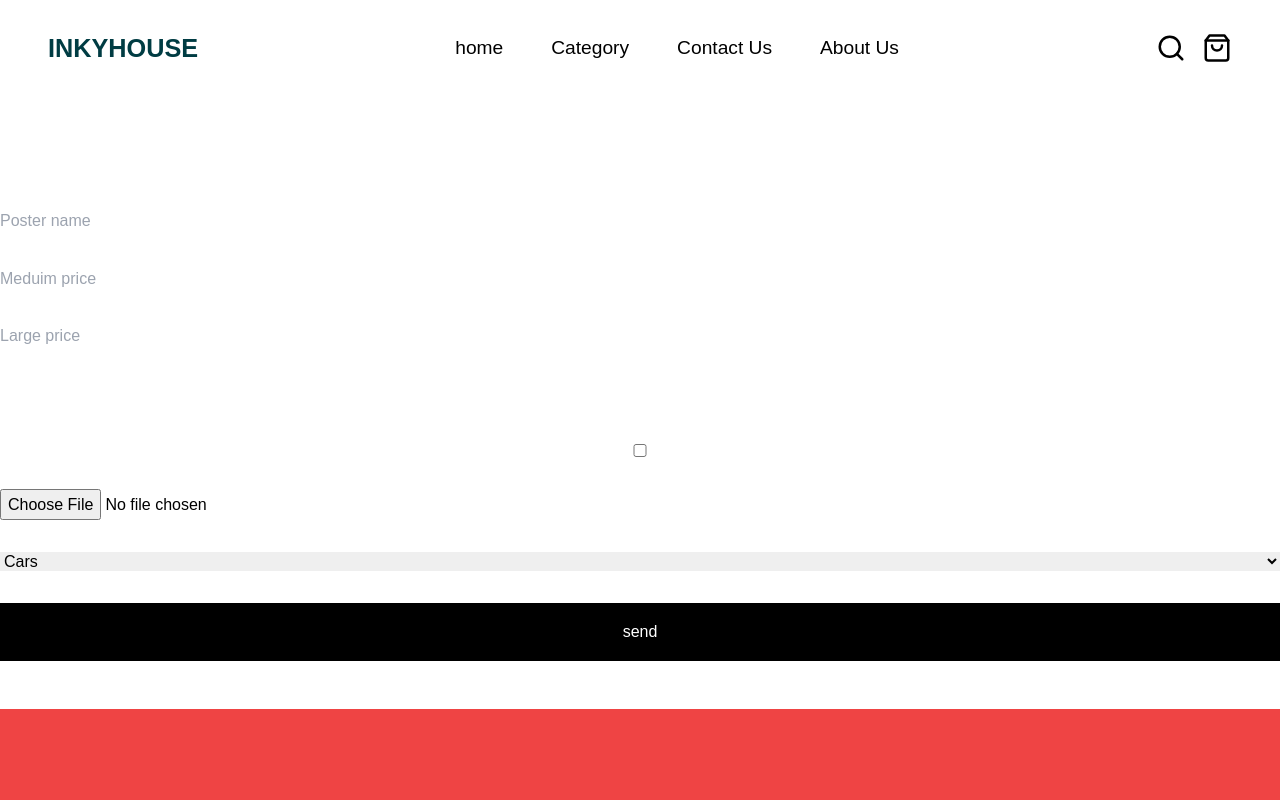
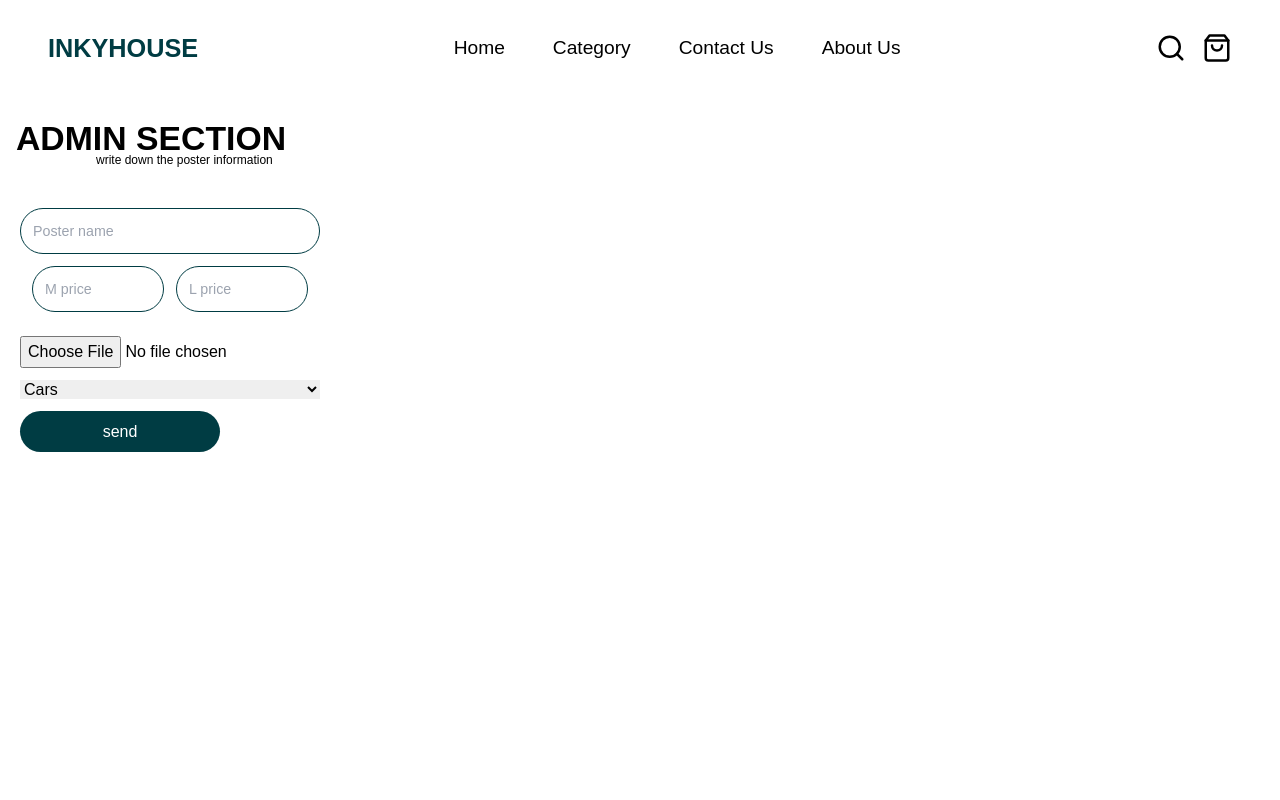
Before and after one commit to dklabdo/inkyinky, a React (Vite) app: page /admin in a window 1280 px wide. Shown: the top 800 px of the page. Built offline with nearby package versions, Linux system fonts and the light colour scheme; no server answers; the database is empty.

Commit message:
order done need just personal info in checkout

```diff
--- a/src/App.jsx
+++ b/src/App.jsx
@@ -20,6 +20,7 @@ function App() {
 
 
       <Routes>
+
         <Route path='/checkout' element={<Checkout/>} />
         <Route path='/home' element={<Home/>} />
         <Route path='/' element={<Home/>} />
--- a/src/AppProvider.jsx
+++ b/src/AppProvider.jsx
@@ -36,8 +36,10 @@ function AppProvider({children}) {
 
     const [orderInfo,setorderInfo] = useState(null)
     const [currentId,setcurrentId] = useState(null)
+    const [checkoutInfo,setcheckoutInfo] = useState(null);
+
   return (
-    <AppContext.Provider value={{currentId,setcurrentId,posterData,orderInfo,setorderInfo,ControlSideBar,openSideBar}}>
+    <AppContext.Provider value={{checkoutInfo,setcheckoutInfo ,currentId,setcurrentId,posterData,orderInfo,setorderInfo,ControlSideBar,openSideBar}}>
         {children}
     </AppContext.Provider>
   )
--- a/src/Components/AboutUs.jsx
+++ b/src/Components/AboutUs.jsx
@@ -3,7 +3,7 @@ import poster3d from "../assets/poster3d.png"
 import tata from "../assets/tata.png"
 function AboutUs() {
   return (
-    <div className="flex items-center flex-col py-32  ">
+    <div id='AboutUs' className="flex items-center flex-col py-32  ">
       <h2 className="font-bold text-xl py-5 ">ABOUT US</h2>
       <div className="  items-center ">
         <div className=" lg:flex flex-row md:py-32  ">
@@ -40,9 +40,9 @@ function AboutUs() {
               artist.
             </p>
           </div>
-          <div className=" lg:w-fit xl:w-1/4 ">
+          <div className=" w-full md:w-fit xl:w-fit 2xl:w-1/4 ">
             <img
-              className=" md:px-64 lg:px-0 md:scale-110 lg:scale-125"
+              className=" scale-75    w-full  lg:px-0 md:scale-110 lg:scale-125"
               src={tata}
             />
           </div>
--- a/src/Components/Hero.jsx
+++ b/src/Components/Hero.jsx
@@ -3,8 +3,8 @@ import img from '../assets/test.png'
 import { Link } from 'react-router-dom'
 function Hero() {
   return (
-    <div className='w-full '>
-        <div className="w-full  h-[600px] block relative text-center mx-auto ">
+    <div className='w-full  '>
+        <div className="w-full   h-[600px] block relative text-center mx-auto ">
         <img className="w-full h-full  brightness-50" src={img} alt="ggg" />
         <h2 className="   absolute -translate-x-2/4 -translate-y-2/4 text-[white] font-medium text-[16px] left-2/4 top-[100px]">Poster Collection</h2>
         <p className="absolute -translate-x-2/4 -translate-y-2/4 text-[white] font-[400] text-[36px] left-2/4 xs2:text-[24px] top-[200px]">Transforming Walls, Inspiring Minds</p>
--- a/src/Components/Navbar.jsx
+++ b/src/Components/Navbar.jsx
@@ -8,7 +8,7 @@ export function Navbare() {
   const navigate = useNavigate();
   const { ControlSideBar } = useContext(AppContext);
   return (
-    <nav className="fixed bg-white  z-10 h-14 md:h-24">
+    <nav className="fixed  bg-white  z-10 h-14 md:h-24">
       <h1
         onClick={() => navigate("/home")}
         className="cursor-pointer font-bold text-lg text-main"
@@ -16,8 +16,8 @@ export function Navbare() {
         INKYHOUSE
       </h1>
       <div className="hidden md:flex middle gap-6  lg:gap-12">
-        <Link to="/home " className="link">
-          home
+        <Link to="/ " className="link">
+          Home
         </Link>
         <Link to="/Category" className="link">
           Category
@@ -25,11 +25,11 @@ export function Navbare() {
         <a href="#contact" className="link">
           Contact Us
         </a>
-        <Link to="/AboutUs" className="link">
+        <a href="#AboutUs" className="link">
           About Us
-        </Link>
+        </a>
       </div>
-      <div className="hidden md:flex  gap-4 ">
+      <div className="hidden md:flex   gap-4 ">
         <Search size={30} />
         <ShoppingBag size={30} />
       </div>
--- a/src/pages/Admin.jsx
+++ b/src/pages/Admin.jsx
@@ -54,44 +54,44 @@ function Admin() {
       console.error(err);
     }
   }
+
   return (
-    <div className="w-full h-[1000px] flex flex-col gap-12  relative top-52">
-      <form className="flex flex-col gap-8">
-        <input
+  <div className="md:flex flex-row relative top-3 py-28">
+      <div className=" md:w-1/2 md:h-[1000px] flex flex-col  ">
+    <h1 className="uppercase text-xl font-bold   pl-4">admin section </h1>
+    <p className=" text-xs pb-10 pl-24 ">write down the poster information</p>
+    <form className="uppercase flex flex-col gap-3 px-5 ">
+      <input className="border border-[#003C43] p-3 text-sm font-thin rounded-full bg-transparent w-1/2"
         onChange={(e) => handleChange(e.target)}
         name="name"
         type="text"
         placeholder="Poster name"
       />
-        <input
+      <div className="flex gap-3 w-1/2 px-3"><input className="border border-[#003C43] p-3 text-sm font-thin rounded-full bg-transparent w-1/2 "
         onChange={(e) => handleChange(e.target)}
         name="mPrice"
         type="number"
-          placeholder="Meduim price"
+        placeholder="M price"
       />
-        <input
+      <input className="border border-[#003C43] p-3 text-sm font-thin rounded-full bg-transparent w-1/2 "
         onChange={(e) => handleChange(e.target)}
         name="lPrice"
         type="number"
-          placeholder="Large price"
-        />
-        <label htmlFor="frame">With frame</label>
-        <input
-          onChange={(e) => handleChange(e.target)}
-          name="isFrame"
-          id="frame"
-          type="checkbox"
-          placeholder=""
-        />
+        placeholder="L price"
+      /></div>
+      <div className=" flex flex-row gap-3">
+       </div>
 
-        <input onChange={(e) => getImg(e)} type="file" />
-        <select name="category" onChange={(e) => handleChange(e.target)}>
+      <input className=" "
+       onChange={(e) => getImg(e)} type="file" />
+      <select className="w-1/2" name="category" onChange={(e) => handleChange(e.target)}>
         <option value="Cars">Cars</option>
         <option value="Artist">Artist</option>
+        <option value="Shows">Shows</option>
         <option value="Others">Others</option>
       </select>
       <button
-          className="bg-black text-white py-4"
+        className="bg-[#003C43] w-1/3 px-8 py-2  rounded-full text-white "
         onClick={(e) => {
           handleSubmit(e);
         }}
@@ -100,11 +100,14 @@ function Admin() {
         send{" "}
       </button>
     </form>
-      <div className="w-full bg-red-500 h-96 flex justify-center">
-        <img src={url} />
+
   </div>
-    </div>
+  <div className=" md:h-3 md:scale-90 ">
+      <img  src={url} />
+    </div></div>
   );
   }
 
+
+
 export default Admin;
--- a/src/pages/Checkout.jsx
+++ b/src/pages/Checkout.jsx
@@ -6,7 +6,7 @@ import img3 from "../assets/img3.png";
 import { useState } from "react";
 
 function Checkout() {
-  const { orderInfo } = useContext(AppContext);
+  const {checkoutInfo, orderInfo } = useContext(AppContext);
 
   return (
     <div className=" lg:divide-x-2 lg:divide-x-reverse   divide-black/30 flex-col-reverse gap-12  relative top-24  my-32 flex items-center     lg:flex-row-reverse  ">
@@ -83,18 +83,7 @@ function Checkout() {
             </div>
 
             <div className="fn flex flex-col space-y-2">
-              <label className="text-gray-600 pl-1 text-sm" htmlFor="nb">
-                Select
-              </label>
-              <input
-                className="border border-[#003C43] p-3 text-sm font-thin rounded-full bg-transparent "
-                type="text"
-                id="nb"
-                //value={user.Selectdeliveryconpany}
-                placeholder="yalidi"
-                required
-                //onChange={data}
-              />
+
             </div>
           </form>
         </div>
@@ -104,19 +93,19 @@ function Checkout() {
         <div className="mb-12 text-lg pl-2">Receape details:</div>
         <section className=" ">
           {" "}
-          <img src={img2} className="w-52" />
+          <img src={checkoutInfo.img} className="w-52" />
         </section>
         <div className="px-4 flex flex-col gap-2">
           <p>
             {" "}
-            <span>Title: </span> <span>{orderInfo.PosterName}</span>{" "}
+            <span>Title: </span> <span>{checkoutInfo.PosterName}</span>{" "}
           </p>
           <p>
-            <span>SIZE:</span> <span>{orderInfo.Size}</span>{" "}
+            <span>SIZE:</span> <span>{checkoutInfo.Size}</span>{" "}
           </p>
           <p>
             <span>FRAME:</span>{" "}
-            <span>{orderInfo.withFrame ? "With frame" : "Without frame"}</span>{" "}
+            <span>{checkoutInfo.withFrame ? 'with frame' : 'without frame'}</span>{" "}
           </p>
         </div>
 
@@ -125,7 +114,7 @@ function Checkout() {
             Confirm Order
           </button>
           <div className="w-fit text-md font-semibold ">
-            price: {orderInfo.Price}{" "}
+            price: {checkoutInfo.Price}{" "}
           </div>
         </div>
       </div>
--- a/src/pages/Home.jsx
+++ b/src/pages/Home.jsx
@@ -11,7 +11,7 @@ export default function Home() {
   const {posterData} = useContext(AppContext);
 
   return (
-    <div className="relative top-32 ">
+    <div className="relative top-24 ">
       <Hero/>
       <div className="flex xs2:inline-flex xs2:overflow-x-auto   gap-2 xs2:flex-nowrap flex-wrap  px-4 md:px-12  h-fit lg:px-32">
 
@@ -21,6 +21,7 @@ export default function Home() {
             img={data.img}
             name={data.name}
             price={data.mPrice}
+            product={data}
           />
         ))}
       </div>
--- a/src/pages/Order.jsx
+++ b/src/pages/Order.jsx
@@ -1,4 +1,4 @@
-import React, { useState } from "react";
+import React, { useEffect, useState } from "react";
 import { AppContext } from "../AppProvider";
 import { useContext } from "react";
 import { useNavigate } from "react-router-dom";
@@ -7,42 +7,83 @@ import img2 from "../assets/img2.png";
 import img3 from "../assets/img3.png";
 export default function Order() {
   const navigate = useNavigate();
-  const { setorderInfo } = useContext(AppContext);
-  const [frame, setFrame] = useState(false);
+  const {setcheckoutInfo, orderInfo } = useContext(AppContext);
+  const { name, img, mPrice, lPrice } = orderInfo;
+  const [frame, setFrame] = useState(true);
   const [size, setSize] = useState("M");
-  function HandleBuy() {
-    setorderInfo({
-      Price: size == "M" ? 2200 : 3500,
-      PosterName: "Fight club",
-      Size: size,
-      withFrame: frame,
-    });
+  function handleBuy() {
+
+
+    setcheckoutInfo(paymentInfo);
+
     navigate("/checkout");
   }
+  const [paymentInfo, setpaymentInfo] = useState({
+    Price: mPrice,
+    PosterName: name,
+    Size: size,
+    withFrame: frame,
+    img: img,
+  });
+  useEffect(() => {
+
+    if(size == 'M'){
+      if(frame){
+        setpaymentInfo(
+          {...paymentInfo, Price : mPrice ,Size : size , withFrame : frame }
+        )
+      }
+      else{
+        setpaymentInfo(
+          {...paymentInfo, Price : mPrice - 1000 , Size : size , withFrame : frame }
+        )
+
+      }
+    }
+    else{
+      if(frame){
+        setpaymentInfo(
+          {...paymentInfo, Price : lPrice ,Size : size , withFrame : frame  }
+        )
+      }
+      else{
+        setpaymentInfo(
+          {...paymentInfo, Price : lPrice - 1000 , Size : size , withFrame : frame }
+        )
+
+      }
+
+    }
+    console.log(paymentInfo);
+  } , [frame,size])
+
+
+
+
   return (
     <div className="    items-center  my-28">
       <div className=" h-full px-6 flex-col xl:flex-row flex items-center xl:scale-90  ">
         <div className="text-3xl xl:hidden text-start w-full font-semibold my-4 py-2">
-          <h2>Fight club </h2>
+          <h2>{name} </h2>
         </div>
         <div className="text-nowrap xl:hidden  w-full  text-lg pb-4 ">
-          <p> price : {size == "M" ? 2000 : 3500} </p>
+          <p> price : {paymentInfo.Price} </p>
         </div>
         <div className=" w-full xl:px-16   xl:w-1/2 flex flex-col ">
           <div className="h-[75%]  flex justify-center xl:justify-start items-center ">
-            <img src={img1} className="scale-90 xl:scale-100 " />
+            <img src={img} className="scale-90 xl:scale-100 " />
           </div>
           <div className="w-full flex justify-center xl:justify-start xs:scale-75 xl:px-4   h-[25%] gap-3    ">
-            <img src={img2} className="w-40  " />
+            <img src={img} className="w-40  " />
             <img src={img3} className="w-40 " />
           </div>
         </div>
         <div className="   xl:w-1/2 mt-10 flex flex-col gap-2 ">
           <div className="text-3xl hidden xl:block font-semibold  my-6">
-            <h2>Fight club </h2>
+            <h2> {name} </h2>
           </div>
           <div className="text-nowrap hidden xl:block text-lg  ">
-            <p> price : {size == "M" ? 2000 : 3500} </p>
+            <p> price : {mPrice} </p>
           </div>
           <p className="text-base font-bold">size :</p>
           <div className="flex flex-row gap-4  my-4">
@@ -71,6 +112,17 @@ export default function Order() {
           </div>
           <p className="text-base font-bold">Frame :</p>
           <div className="flex gap-6 my-4 flex-row ">
+          <button
+              onClick={() => {
+                setFrame(true);
+              }}
+              className={`   rounded-full px-6 oy-2 w-fit text-nowrap border-main border-[1px] ${
+                frame ? "bg-main text-white" : "bg-white text-main"
+              }`}
+            >
+              {" "}
+              with frame{" "}
+            </button>
             <button
               onClick={() => {
                 setFrame(false);
@@ -82,17 +134,7 @@ export default function Order() {
               {" "}
               without frame{" "}
             </button>
-            <button
-              onClick={() => {
-                setFrame(true);
-              }}
-              className={`   rounded-full px-6 oy-2 w-fit text-nowrap border-main border-[1px] ${
-                frame ? "bg-main text-white" : "bg-white text-main"
-              }`}
-            >
-              {" "}
-              with frame{" "}
-            </button>
+
           </div>
           <button className="bg-main py-3   rounded-3xl w-full  text-white font-bold border-black border-[1px] ">
             {" "}
@@ -100,7 +142,7 @@ export default function Order() {
           </button>
           <button
             onClick={() => {
-              HandleBuy();
+              handleBuy();
             }}
             className="bg-white py-3   rounded-3xl w-full  text-main font-bold border-main border-[1px]"
           >
```
Also changed, not shown: src/Components/ContactUs.jsx (+8 -8 lines), src/Components/PostCard.jsx (+8 -7 lines). Lines whose indentation alone changed are shown as unchanged.
